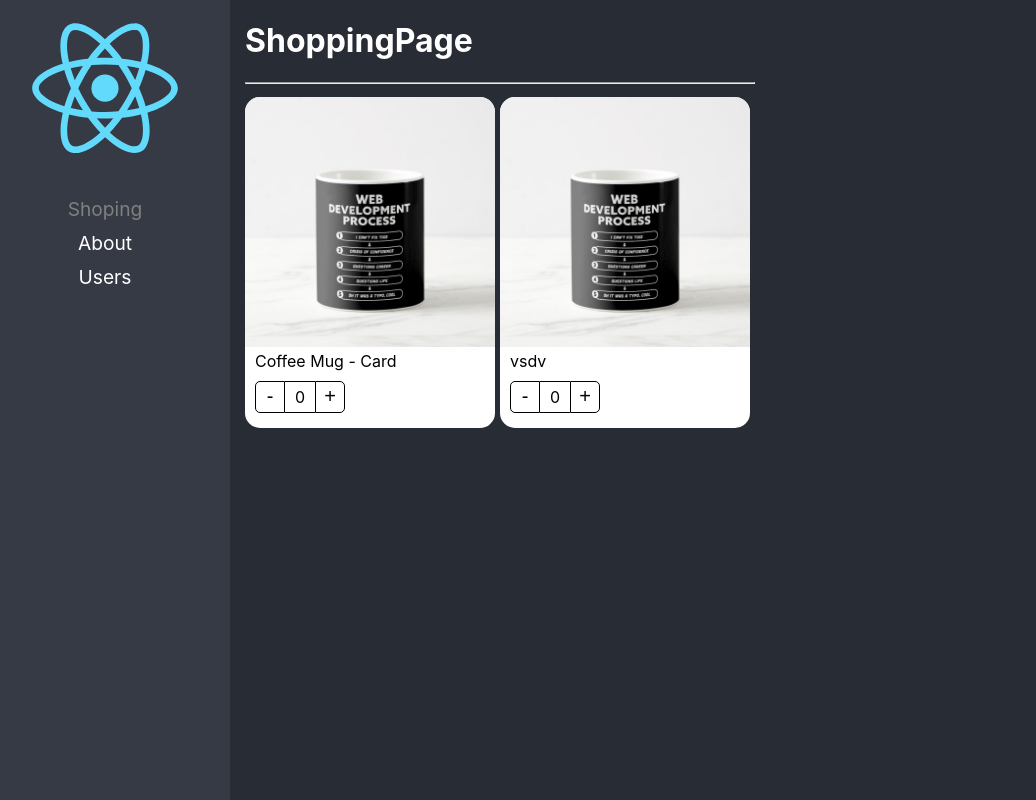
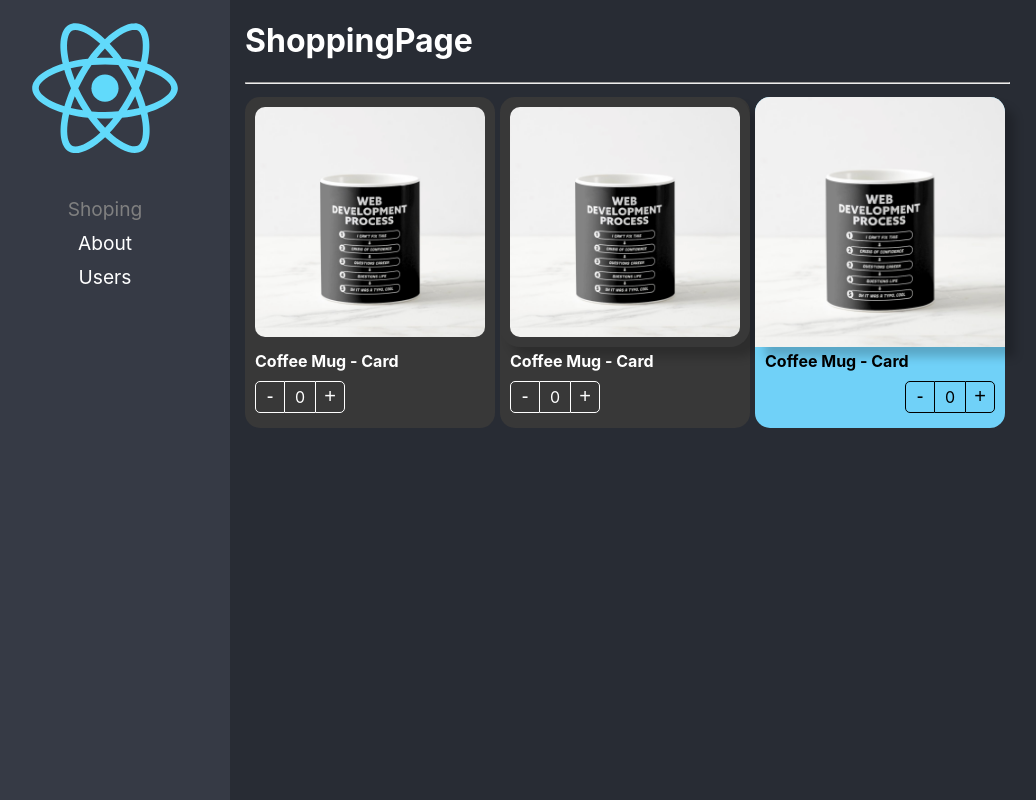
Before and after one commit to EzequielPasillasGonzalez/basic-react-app, a React (Vite) app: page / in a window 1280 px wide. Shown: the whole page, without its empty margins (20-1056 px from the left). Built offline with nearby package versions, Linux system fonts and the light colour scheme.

Commit message:
feat: estilos y clases extensibles

```diff
--- a/src/02-component-patterns/components/ProductButtons.tsx
+++ b/src/02-component-patterns/components/ProductButtons.tsx
@@ -1,12 +1,17 @@
-import { useContext } from "react";
+import { useContext, type CSSProperties } from "react";
 import styles from "@/02-component-patterns/styles/styles.module.css";
 import { ProductContext } from "@/02-component-patterns/components/ProductCard.tsx";
 
-export const ProductButtons = () => {
+export interface Props {
+  className?: string;
+  style?: CSSProperties;
+}
+
+export const ProductButtons = ({ className, style }: Props) => {
   const { handleIncreaseBy, counter } = useContext(ProductContext);
 
   return (
-    <div className={styles.buttonsContainer}>
+    <div className={`${styles.buttonsContainer} ${className}`} style={style}>
       <button
         className={styles.buttonMinus}
         onClick={() => handleIncreaseBy(-1)}
--- a/src/02-component-patterns/components/ProductCard.tsx
+++ b/src/02-component-patterns/components/ProductCard.tsx
@@ -1,16 +1,23 @@
-import { createContext } from "react";
+import { createContext, type CSSProperties, type ReactElement } from "react";
 
 import styles from "@/02-component-patterns/styles/styles.module.css";
 import { useProduct } from "@/02-component-patterns/hooks/useProduct.ts";
 import type {
   ProductContextProps,
-  ProductCardProps,
+  Product,
 } from "@/02-component-patterns/interfaces/interfaces.ts";
 
 export const ProductContext = createContext({} as ProductContextProps);
 const { Provider } = ProductContext;
 
-export const ProductCard = ({ product, children }: ProductCardProps) => {
+export interface Props {
+  product: Product;
+  children?: ReactElement | ReactElement[];
+  className?: string;
+  style?: CSSProperties;
+}
+
+export const ProductCard = ({ product, children, className, style }: Props) => {
   const { counter, handleIncreaseBy } = useProduct();
 
   return (
@@ -22,18 +29,9 @@
         product,
       }}
     >
-      <div className={styles.productCard}>
-        {/* <ProductImage img={product.img} />
-      <ProductTitle title={product.title} />
-      <ProductButtons counter={counter} handleIncrease={handleIncreaseBy} /> */}
-
+      <div className={`${styles.productCard} ${className}`} style={style}>
         {children}
       </div>
     </Provider>
   );
 };
-
-// hack: Se esta añadiendo una propiedad al productCard
-// ProductCard.Title = ProductTitle;
-// ProductCard.Buttons = ProductButtons;
-// ProductCard.Image = ProductImage;
--- a/src/02-component-patterns/components/ProductImage.tsx
+++ b/src/02-component-patterns/components/ProductImage.tsx
@@ -1,9 +1,15 @@
-import { useContext } from "react";
+import { useContext, type CSSProperties } from "react";
 import styles from "@/02-component-patterns/styles/styles.module.css";
 import noImage from "@/02-component-patterns/assets/no-image.jpg";
 import { ProductContext } from "@/02-component-patterns/components/ProductCard.tsx";
 
-export const ProductImage = ({ img = "" }) => {
+export interface Props {
+  img?: string;
+  className?: string;
+  style?: CSSProperties;
+}
+
+export const ProductImage = ({ img = "", className, style }: Props) => {
   const { product } = useContext(ProductContext);
   let imgToShow: string;
 
@@ -16,6 +22,11 @@
   }
 
   return (
-    <img className={styles.productImg} src={imgToShow} alt="Product image" />
+    <img
+      className={`${styles.productImg} ${className}`}
+      src={imgToShow}
+      alt="Product image"
+      style={style}
+    />
   );
 };
--- a/src/02-component-patterns/components/ProductTile.tsx
+++ /dev/null
@@ -1,13 +0,0 @@
-import { useContext } from "react";
-import styles from "@/02-component-patterns/styles/styles.module.css";
-import { ProductContext } from "@/02-component-patterns/components/ProductCard.tsx";
-
-// Con esa desestructuracion se obliga a tener el titulo
-// { title: string } es una interfaz
-export const ProductTitle = ({ title }: { title: string }) => {
-  const { product } = useContext(ProductContext);
-
-  return (
-    <span className={styles.productDescription}>{title ?? product.title}</span>
-  );
-};
--- /dev/null
+++ b/src/02-component-patterns/components/ProductTitle.tsx
@@ -0,0 +1,18 @@
+import { useContext, type CSSProperties } from "react";
+import styles from "@/02-component-patterns/styles/styles.module.css";
+import { ProductContext } from "@/02-component-patterns/components/ProductCard.tsx";
+
+export interface Props {
+  title?: string;
+  className?: string;
+  style?: CSSProperties;
+}
+export const ProductTitle = ({ title, className, style }: Props) => {
+  const { product } = useContext(ProductContext);
+
+  return (
+    <span className={`${styles.productDescription} ${className}`} style={style}>
+      {title ?? product.title}
+    </span>
+  );
+};
--- a/src/02-component-patterns/components/index.ts
+++ b/src/02-component-patterns/components/index.ts
@@ -1,12 +1,12 @@
 import { ProductButtons } from "@/02-component-patterns/components/ProductButtons.tsx";
 import { ProductCard as ProductCardHOC } from "@/02-component-patterns/components/ProductCard.tsx";
 import { ProductImage } from "@/02-component-patterns/components/ProductImage.tsx";
-import { ProductTitle } from "@/02-component-patterns/components/ProductTile.tsx";
+import { ProductTitle } from "@/02-component-patterns/components/ProductTitle";
 import type { ProductCardHOCProps } from "@/02-component-patterns/interfaces/interfaces.ts";
 
 export { ProductButtons } from "@/02-component-patterns/components/ProductButtons.tsx";
 export { ProductImage } from "@/02-component-patterns/components/ProductImage.tsx";
-export { ProductTitle } from "@/02-component-patterns/components/ProductTile.tsx";
+export { ProductTitle } from "@/02-component-patterns/components/ProductTitle";
 
 export const ProductCard: ProductCardHOCProps = Object.assign(ProductCardHOC, {
   Title: ProductTitle,
--- a/src/02-component-patterns/pages/ShoppingPage.tsx
+++ b/src/02-component-patterns/pages/ShoppingPage.tsx
@@ -4,7 +4,7 @@
   ProductImage,
   ProductTitle,
 } from "@/02-component-patterns/components/";
-
+import "@/02-component-patterns/styles/custom-styles.css";
 const product = {
   id: "1",
   title: "Coffee Mug - Card",
@@ -18,18 +18,29 @@
       <hr />
 
       <div style={{ display: "flex", flexDirection: "row", flexWrap: "wrap" }}>
-        <ProductCard product={product}>
-          {/* // notes:  Diferentes maenras de poner los children  */}
-          <ProductImage />
-          <ProductTitle title={product.title} />
-          <ProductButtons />
+        {/* // notes:  Diferentes maenras de poner los children  */}
+        <ProductCard product={product} className="bg-dark text-white">
+          <ProductImage className="custom-image" />
+          <ProductTitle title={product.title} className=" text-bold" />
+          <ProductButtons className="custom-buttons" />
         </ProductCard>
 
         {/* // notes:  Diferentes maenras de poner los children  */}
-        <ProductCard product={product}>
-          <ProductCard.Image />
-          <ProductCard.Title title={"vsdv"} />
-          <ProductCard.Buttons />
+        <ProductCard product={product} className="bg-dark text-white">
+          <ProductCard.Image
+            className="custom-image"
+            style={{ boxShadow: "10px 10px 10px rgba(0,0,0,0.2)" }}
+          />
+          <ProductCard.Title className=" text-bold" />
+          <ProductCard.Buttons className="custom-buttons" />
+        </ProductCard>
+
+        <ProductCard product={product} style={{ backgroundColor: "#70D1F8" }}>
+          <ProductImage
+            style={{ boxShadow: "10px 10px 10px rgba(0,0,0,0.2)" }}
+          />
+          <ProductTitle title={product.title} style={{ fontWeight: "bold" }} />
+          <ProductButtons style={{ display: "flex", justifyContent: "end" }} />
         </ProductCard>
       </div>
     </div>
--- /dev/null
+++ b/src/02-component-patterns/styles/custom-styles.css
@@ -0,0 +1,23 @@
+.bg-dark {
+  background-color: rgb(56 56 56);
+}
+
+.text-white {
+  color: white;
+}
+
+.text-bold {
+  font-weight: bold;
+}
+
+.custom-image {
+  padding: 10px;
+  width: calc(100% - 20px);
+  border-radius: 20px;
+}
+
+.custom-buttons button,
+.custom-buttons div {
+  color: white;
+  border-color: white;
+}
```
Also changed, not shown: src/02-component-patterns/interfaces/interfaces.ts (+9 -10 lines).
